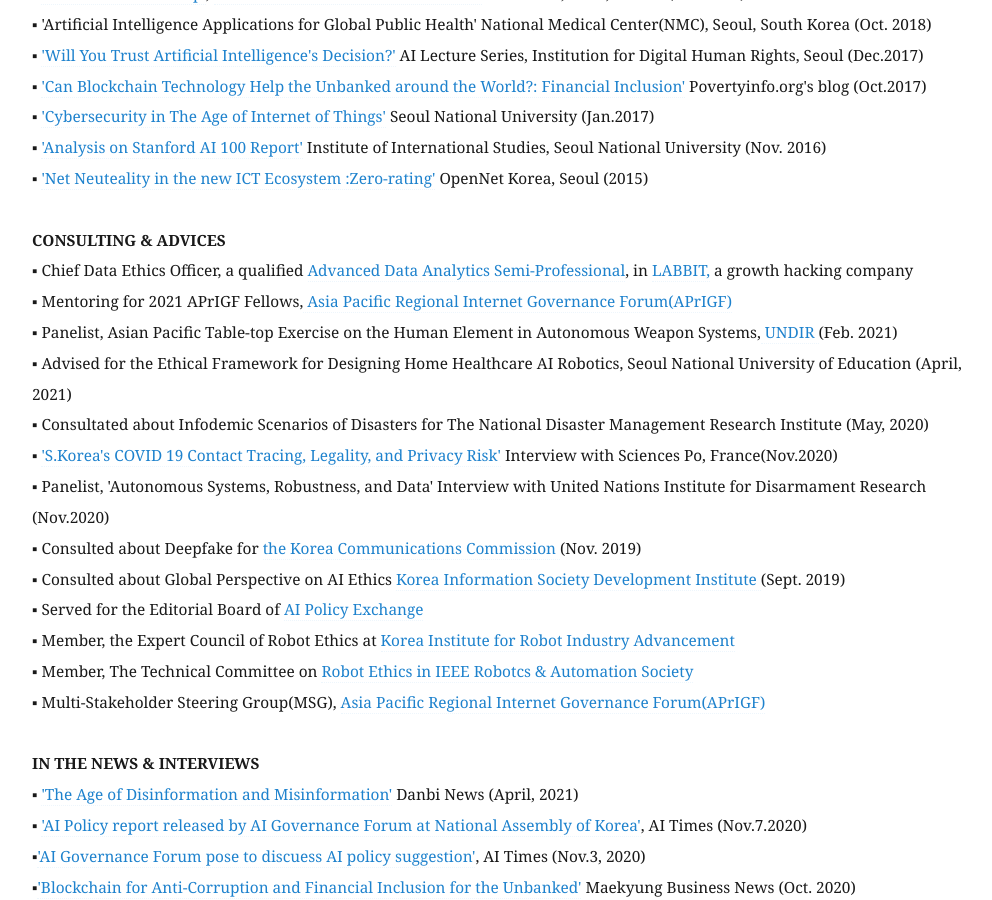
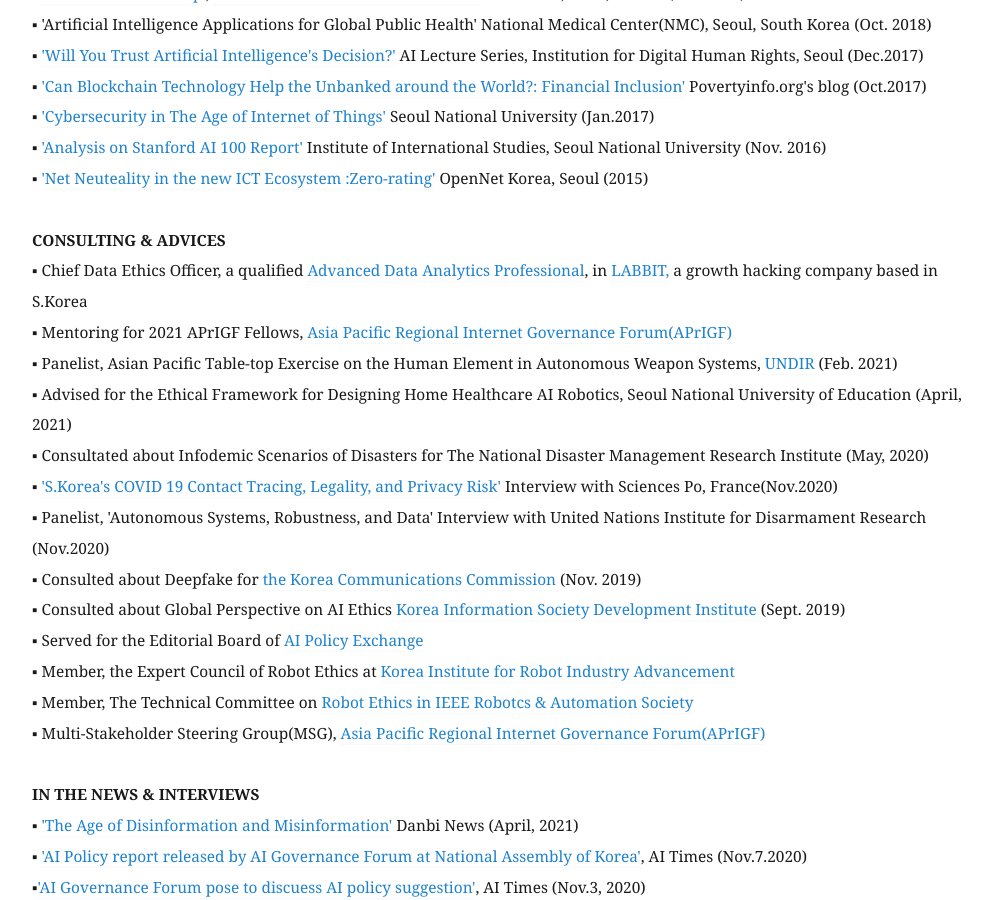
Before and after one commit to eunchangchoi/eunchangchoi.github.io, a Jekyll site: the page built from index.md, in a window 1280 px wide and 900 px high, scrolled down 4269 px. Shown: the whole window, without its empty margins (68-1060 px from the left). Built offline with Jekyll 4.4.1, drawn with Linux system fonts in a browser that asks for light colours.

Commit message:
Update index.md

```diff
--- a/index.md
+++ b/index.md
@@ -99,7 +99,7 @@
   <br>
 
  <strong> CONSULTING & ADVICES</strong> <br>
-▪ Chief Data Ethics Officer, a qualified <a href="https://www.dataq.or.kr/www/sub/a_06.do"> Advanced Data Analytics Semi-Professional</a>, in <a href="https://labbit.kr/"> LABBIT,</a> a growth hacking company<br>
+▪ Chief Data Ethics Officer, a qualified <a href="https://www.dataq.or.kr/www/sub/a_06.do"> Advanced Data Analytics Professional</a>, in <a href="https://labbit.kr/"> LABBIT,</a> a growth hacking company based in S.Korea<br>
 ▪ Mentoring for 2021 APrIGF Fellows,<a href="https://ap.rigf.asia/"> Asia Pacific Regional Internet Governance Forum(APrIGF)</a> <br>
 ▪ Panelist, Asian Pacific Table-top Exercise on the Human Element in Autonomous Weapon Systems,<a href="http://unidir.org"> UNDIR </a> (Feb. 2021)<br>
 ▪ Advised for the Ethical Framework for Designing Home Healthcare AI Robotics, Seoul National University of Education (April, 2021)<br>
```
